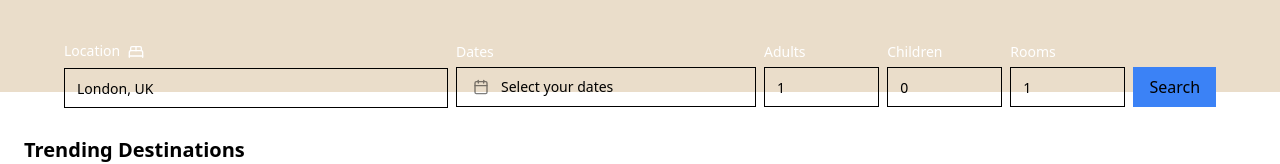
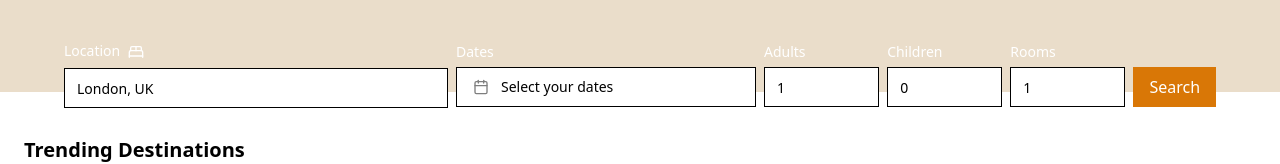
Before and after one commit to srahabib/RentalApp, a Next.js app: page / in a window 1280 px wide. Shown: the part 216-380 px from the top of the page. Built offline with nearby package versions, Linux system fonts and the light colour scheme.

Commit message:
landing almost done

```diff
--- a/src/components/HeroSection/HeroSection.jsx
+++ b/src/components/HeroSection/HeroSection.jsx
@@ -41,7 +41,7 @@ const trending_data = [
 
 const HeroSection = () => {
     return(
-    <main className="bg-[#EADDCA]">
+    <main className="bg-[#EADDCA] pb-10 mb-10">
       <section className="max-w-7xl mx-auto p-6">
         <h2 className="font-bold text-5xl text-white">Find your Next Stay</h2>
         <h3 className="text-white py-5 text-xl">
--- a/src/components/Main/Main.jsx
+++ b/src/components/Main/Main.jsx
@@ -45,9 +45,10 @@ const Main = () => {
                     </div>
                   </div>
                 </div>
-                <HouseBlock/>
+
               </div>
             </div>
+
             {/* <!-- right --> */}
             {/* <div class="flex-shrink max-w-full w-full lg:w-1/3 lg:pl-8 lg:pt-14 lg:pb-8 order-first lg:order-last">
               <div class="w-full bg-white">
@@ -87,7 +88,7 @@ const Main = () => {
           </div>
         </div>
       {/* </div> */}
-
+      <HouseBlock/>
 
     </main>
 
--- a/src/components/Search/Search.jsx
+++ b/src/components/Search/Search.jsx
@@ -103,7 +103,7 @@ function Search() {
                 <FormMessage />
 
                 <FormControl>
-                  <Input placeholder="London, UK" {...field} />
+                  <Input className="bg-white" placeholder="London, UK" {...field} />
                 </FormControl>
               </FormItem>
             )}
@@ -119,7 +119,7 @@ function Search() {
                 <FormLabel className="text-white">Dates</FormLabel>
                 <FormMessage />
 
-                <Popover>
+                <Popover >
                   <PopoverTrigger asChild>
                     <FormControl>
                       <Button
@@ -127,8 +127,8 @@ function Search() {
                         name="dates"
                         variant={"outline"}
                         className={cn(
-                          "w-full lg:w-[300px] justify-start text-left font-normal",
-                          !field.value.from && "text-muted-foreground"
+                          "w-full lg:w-[300px] bg-white hover:bg-white justify-start text-left font-normal",
+                          !field.value.from && "text-muted-foreground hover:opacity-100"
                         )}
                       >
                         <CalendarIcon className="mr-3 h-4 w-4 opacity-50" />
@@ -149,6 +149,7 @@ function Search() {
                   </PopoverTrigger>
                   <PopoverContent className="w-auto p-0" align="start">
                     <Calendar
+                      className="bg-white"
                       initialFocus
                       mode="range"
                       selected={field.value}
@@ -176,7 +177,7 @@ function Search() {
                   <FormLabel className="text-white">Adults</FormLabel>
                   <FormMessage />
                   <FormControl>
-                    <Input type="number" placeholder="Adults" {...field} />
+                    <Input className="bg-white" type="number" placeholder="Adults" {...field} />
                   </FormControl>
                 </FormItem>
               )}
@@ -192,7 +193,7 @@ function Search() {
                   <FormLabel className="text-white">Children</FormLabel>
                   <FormMessage />
                   <FormControl>
-                    <Input type="number" placeholder="Children" {...field} />
+                    <Input className="bg-white" type="number" placeholder="Children" {...field} />
                   </FormControl>
                 </FormItem>
               )}
@@ -208,7 +209,7 @@ function Search() {
                   <FormLabel className="text-white">Rooms</FormLabel>
                   <FormMessage />
                   <FormControl>
-                    <Input type="number" placeholder="rooms" {...field} />
+                    <Input className="bg-white" type="number" placeholder="rooms" {...field} />
                   </FormControl>
                 </FormItem>
               )}
@@ -216,7 +217,7 @@ function Search() {
           </div>
 
           <div className="mt-auto">
-            <Button type="submit" className="bg-blue-500 text-base">
+            <Button type="submit" className="bg-amber-600 text-base text-white hover:opacity-90 ">
               Search
             </Button>
           </div>
--- a/src/components/ui/button.jsx
+++ b/src/components/ui/button.jsx
@@ -9,7 +9,8 @@ const buttonVariants = cva(
   {
     variants: {
       variant: {
-        default: "bg-primary text-primary-foreground hover:bg-primary/90",
+        /* hover:bg-primary/90*/
+        default: "bg-primary text-primary-foreground",
         destructive:
           "bg-destructive text-destructive-foreground hover:bg-destructive/90",
         outline:
```
